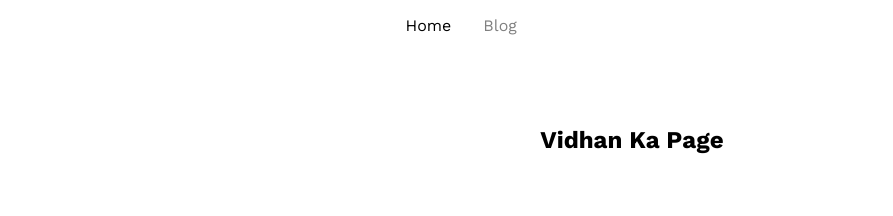
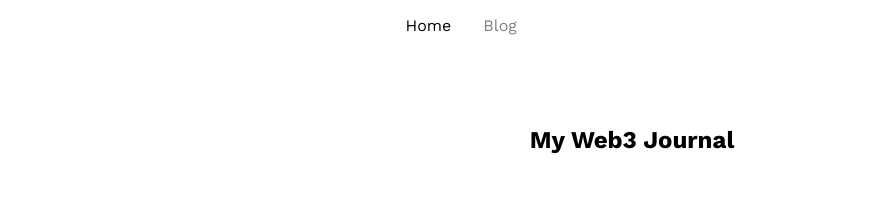
Before and after one commit to vidhanmangla/website, a React (Create React App) app: page /blog in a window 1280 px wide. Shown: the top 216 px of the page, without its empty margins (8-901 px from the left). Built offline with nearby package versions, Linux system fonts and the light colour scheme.

Commit message:
chore: add my web3 journal

```diff
--- a/src/pages/blog.js
+++ b/src/pages/blog.js
@@ -27,7 +27,7 @@ const Blog = () => {
             <br></br>
             <br></br>
             <br></br>
-            <h2 align="center">Vidhan Ka Page</h2>
+            <h2 align="center">My Web3 Journal</h2>
             <br></br>
             <br></br>
             <br></br>
```
Also changed, not shown: package.json (+5 -5 lines), 12 other files (tests, documents, lock files or other folders).
